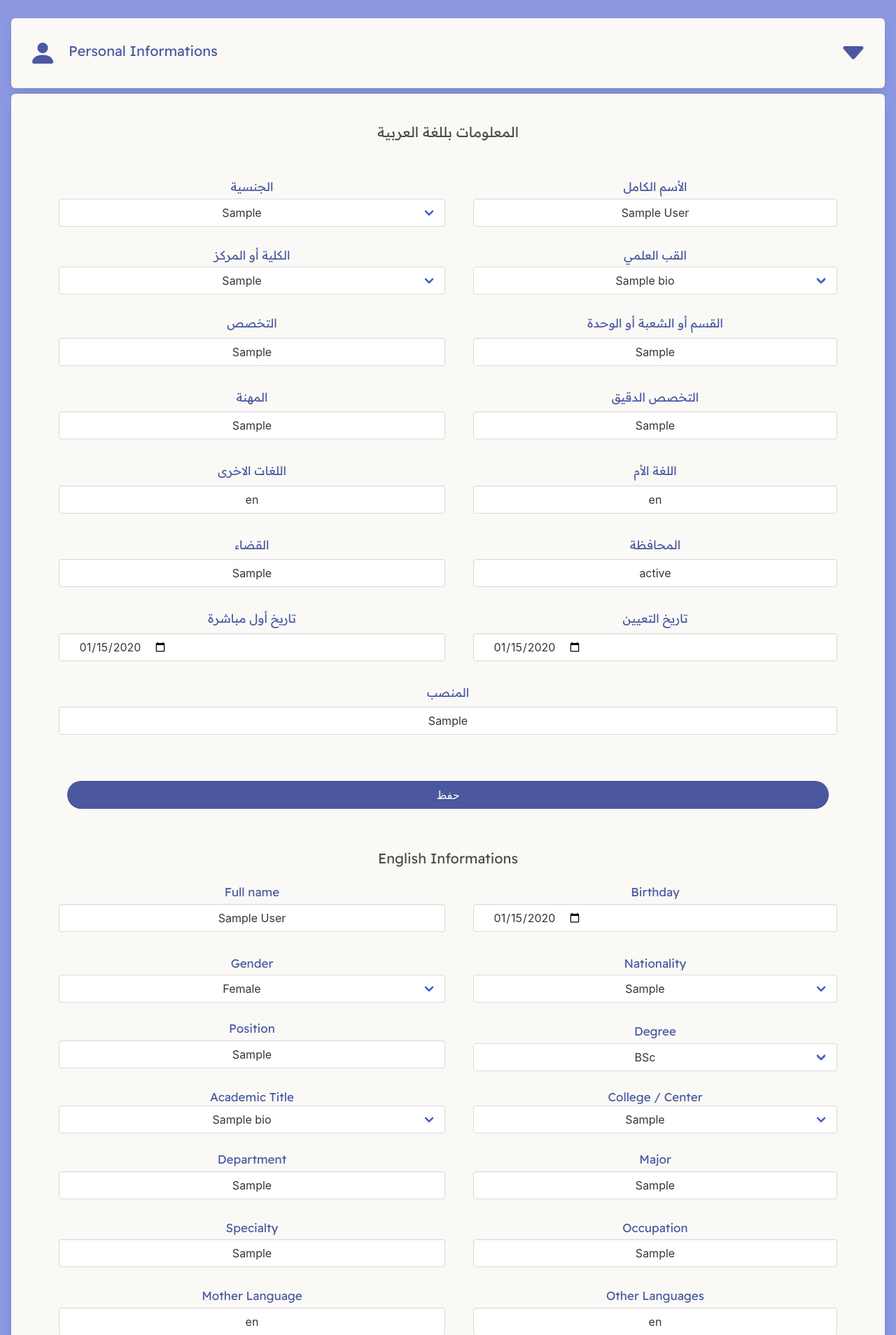
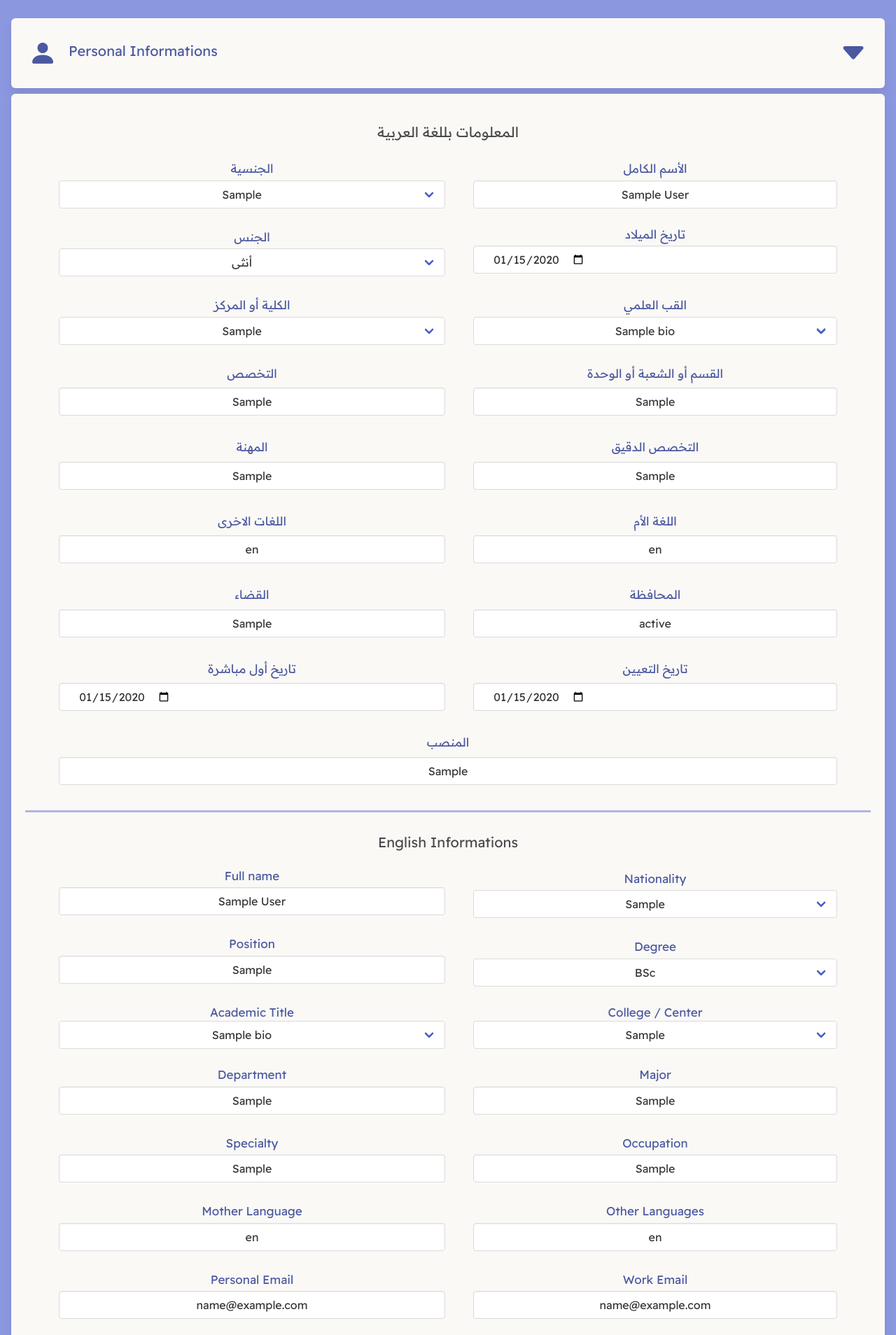
Before and after one commit to iamsajjad/qu.staff, a Django app: a page that uses biography/templates/includes/edit_personal.html in a window 1280 px wide. Shown: the part 390-2298 px from the top of the page at 70% size. Run offline with Django 4.2, Linux system fonts and the light colour scheme; a user stored in the database is signed in; tables that the repository leaves empty hold one stand-in row (values such as "Sample post"); grey boxes marked "Sample" are stand-in pictures.

Commit message:
Fix : hr tag, font and change some fields position

```diff
--- a/biography/static/css/index.css
+++ b/biography/static/css/index.css
@@ -7,12 +7,15 @@
   padding: 0;
   margin: 0;
   text-decoration: none;
-  text-align: center;
-  font-family: 'Readex Pro', serif;
+  text-align: center !important;
+  font-family: 'Readex Pro', serif !important;
 }
 .hr {
   border: none;
   height: 3px;
+  border: 0;
+  clear:both;
+  display:block;
 }
 body {
   min-height:  100vh;
--- a/biography/templates/includes/edit_personal.html
+++ b/biography/templates/includes/edit_personal.html
@@ -41,8 +41,6 @@
       </section>
     </div>
 
-    <hr class="navbar-divider my-3" />
-
     <div class="container columns is-full-width is-flex-wrap-wrap">
       <div class="column is-half is-flex is-flex-direction-column mx-2">
         <p class="is-main my-1 is-font-sm ">الجنسية</p>
@@ -59,6 +57,32 @@
       <div class="column is-flex is-flex-direction-column mx-2">
         <p class="is-main my-1 is-font-sm ">الأسم الكامل</p>
         <input class="input  " type="text" name="ar_full_name" value="{{ bio.ar_full_name }}" required />
+      </div>
+    </div>
+
+    <div class="container columns is-full-width is-flex-wrap-wrap">
+      <div class="column is-half is-flex is-flex-direction-column mx-2">
+        <p class="is-main my-1 is-font-sm">الجنس</p>
+        <div class="select is-flex is-flex-direction-column">
+          <select id="dropdown" name="gender" class="" required>
+            {% if bio.gender %}
+              {% if bio.gender == 'Male' %}
+              <option selected value="Male">ذكر</option>
+              <option value="Female">أنثى</option>
+              {% else %}
+              <option value="Male">ذكر</option>
+              <option selected value="Female">أنثى</option>
+              {% endif %}
+            {% else %}
+              <option value="Male">ذكر</option>
+              <option value="Female">أنثى</option>
+            {% endif %}
+          </select>
+        </div>
+      </div>
+      <div class="column is-flex is-flex-direction-column mx-2">
+        <p class="is-main is-font-sm">تاريخ الميلاد</p>
+        <input class=" input my-1" type="date" name="birthday" pattern="\d{4}-\d{2}-\d{2}" value="{{ bio.birthday|date:'Y-m-d' }}" required />
       </div>
     </div>
 
@@ -174,13 +198,7 @@
       </div>
     </div>
 
-    <hr class="navbar-divider my-3" />
-
-    <div class="container columns is-full-width is-flex-wrap-wrap">
-      <div class="column is-full-width is-flex is-flex-direction-column mx-2">
-        <button type="submit" class="button is-rounded is-main-bg is-white m-3 ">حفظ</button>
-      </div>
-    </div>
+    <hr class="hr is-full-width navbar-divider is-main-light-bg" />
 
     <div class="my-2">
       <section class="is-flex is-justify-content-center is-mobile">
@@ -194,27 +212,6 @@
       <div class="column is-half is-flex is-flex-direction-column mx-2">
         <p class="is-main is-font-sm">Full name</p>
         <input class=" input my-1" type="text" name="full_name" value="{{ bio.full_name }}" required />
-      </div>
-      <div class="column is-flex is-flex-direction-column mx-2">
-        <p class="is-main is-font-sm">Birthday</p>
-        <input class=" input my-1" type="date" name="birthday" pattern="\d{4}-\d{2}-\d{2}" value="{{ bio.birthday|date:'Y-m-d' }}" required />
-      </div>
-    </div>
-
-    <div class="container columns is-full-width is-flex-wrap-wrap">
-      <div class="column is-half is-flex is-flex-direction-column mx-2">
-        <p class="is-main my-1 is-font-sm">Gender</p>
-        <div class="select is-flex is-flex-direction-column">
-          <select id="dropdown" name="gender" class="" required>
-            {% if bio.gender == 'Male' %}
-            <option selected value="Male">Male</option>
-            <option value="Female">Female</option>
-            {% else %}
-            <option value="Male">Male</option>
-            <option selected value="Female">Female</option>
-            {% endif %}
-          </select>
-        </div>
       </div>
       <div class="column is-flex is-flex-direction-column mx-2">
         <p class="is-main my-1 is-font-sm">Nationality</p>
@@ -380,9 +377,9 @@
       </div>
     </div>
 
-    <div class="container columns is-full-width is-flex-wrap-wrap">
-      <div class="column is-full-width is-flex is-flex-direction-column mx-2">
-        <button type="submit" class="button is-rounded is-main-bg is-white m-3">Save</button>
+    <div class="container columns is-full is-flex-wrap-wrap">
+      <div class="column is-full is-flex is-flex-direction-column mx-2">
+        <button type="submit" class="button is-rounded is-main-bg is-white m-3">Save | حفظ</button>
       </div>
     </div>
 
```
